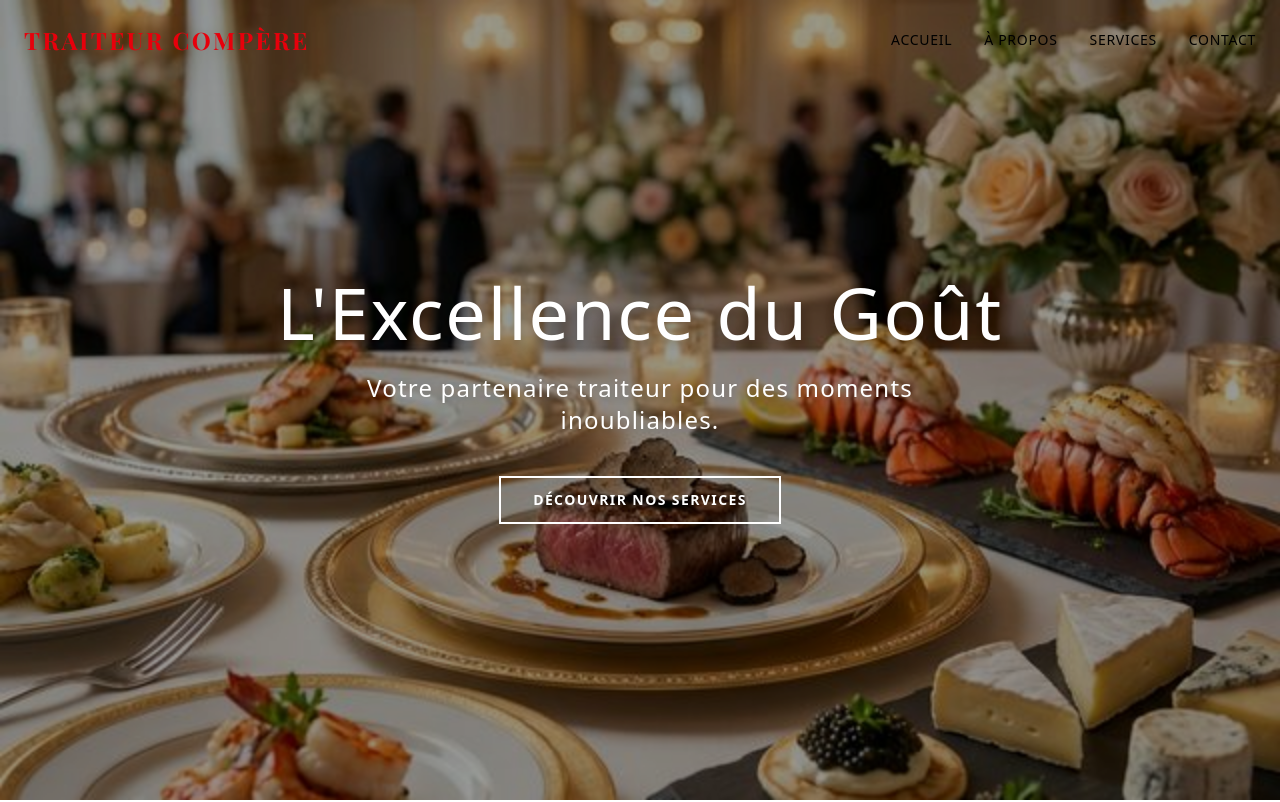
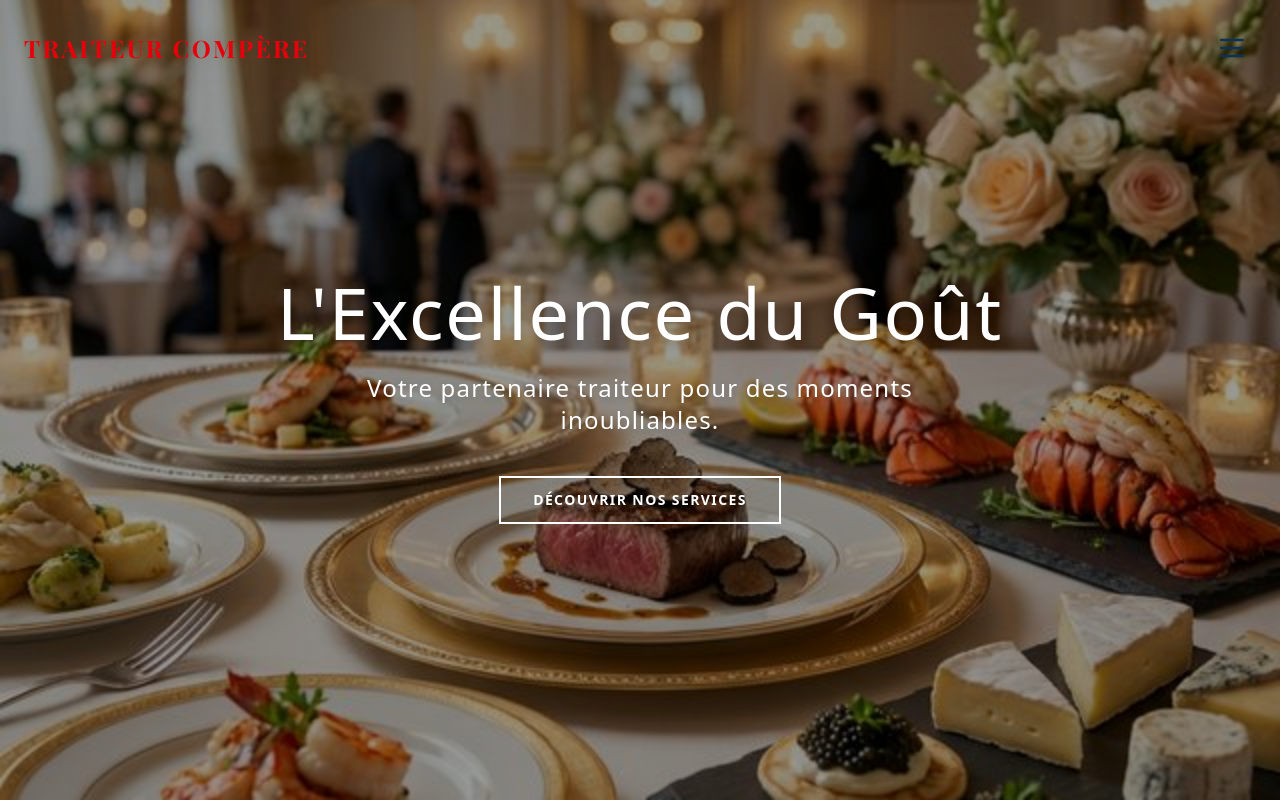
Before and after one commit to FlorianMeganck/traiteur-compere, a Next.js app: page / in a window 1280 px wide. Shown: the top 802 px of the page. Built offline with nearby package versions, Linux system fonts and the light colour scheme; a web font is replaced by a local one.

Commit message:
responsive bis

```diff
--- a/app/components/Navbar.tsx
+++ b/app/components/Navbar.tsx
@@ -5,7 +5,7 @@ import { useState, useEffect } from "react";
 
 export default function Navbar() {
     const [scrolled, setScrolled] = useState(false);
-    const [isMobileMenuOpen, setIsMobileMenuOpen] = useState(false);
+    const [isMenuOpen, setIsMenuOpen] = useState(false);
 
     useEffect(() => {
         const handleScroll = () => {
@@ -25,57 +25,38 @@ export default function Navbar() {
                     Traiteur Compère
                 </Link>
 
-                {/* Desktop Menu */}
-                <div className="hidden md:flex space-x-8">
-                    <NavLink href="/" label="Accueil" />
-                    <NavLink href="/about" label="À Propos" />
-                    <NavLink href="/services" label="Services" />
-                    <NavLink href="/contact" label="Contact" />
-                </div>
-
-                {/* Mobile Menu Button */}
+                {/* Menu Button */}
                 <button
-                    className="md:hidden text-primary focus:outline-none p-2"
-                    onClick={() => setIsMobileMenuOpen(!isMobileMenuOpen)}
+                    className="text-primary focus:outline-none p-2"
+                    onClick={() => setIsMenuOpen(!isMenuOpen)}
                     aria-label="Toggle menu"
                 >
-                    {isMobileMenuOpen ? (
-                        <svg className="w-6 h-6" fill="none" stroke="currentColor" viewBox="0 0 24 24" xmlns="http://www.w3.org/2000/svg">
+                    {isMenuOpen ? (
+                        <svg className="w-8 h-8" fill="none" stroke="currentColor" viewBox="0 0 24 24" xmlns="http://www.w3.org/2000/svg">
                             <path strokeLinecap="round" strokeLinejoin="round" strokeWidth={2} d="M6 18L18 6M6 6l12 12" />
                         </svg>
                     ) : (
-                        <svg className="w-6 h-6" fill="none" stroke="currentColor" viewBox="0 0 24 24" xmlns="http://www.w3.org/2000/svg">
+                        <svg className="w-8 h-8" fill="none" stroke="currentColor" viewBox="0 0 24 24" xmlns="http://www.w3.org/2000/svg">
                             <path strokeLinecap="round" strokeLinejoin="round" strokeWidth={2} d="M4 6h16M4 12h16M4 18h16" />
                         </svg>
                     )}
                 </button>
             </div>
 
-            {/* Mobile Menu Dropdown */}
-            {isMobileMenuOpen && (
-                <div className="md:hidden absolute top-full left-0 w-full bg-white shadow-lg py-6 flex flex-col items-center space-y-6 border-t border-gray-100 animate-in slide-in-from-top-2 duration-200">
-                    <MobileNavLink href="/" label="Accueil" onClick={() => setIsMobileMenuOpen(false)} />
-                    <MobileNavLink href="/about" label="À Propos" onClick={() => setIsMobileMenuOpen(false)} />
-                    <MobileNavLink href="/services" label="Services" onClick={() => setIsMobileMenuOpen(false)} />
-                    <MobileNavLink href="/contact" label="Contact" onClick={() => setIsMobileMenuOpen(false)} />
+            {/* Menu Dropdown */}
+            {isMenuOpen && (
+                <div className="absolute top-full right-0 w-full md:w-80 bg-white shadow-lg py-8 flex flex-col items-center space-y-6 border-t border-gray-100 animate-in slide-in-from-top-2 duration-200 md:rounded-bl-xl">
+                    <MenuLink href="/" label="Accueil" onClick={() => setIsMenuOpen(false)} />
+                    <MenuLink href="/about" label="À Propos" onClick={() => setIsMenuOpen(false)} />
+                    <MenuLink href="/services" label="Services" onClick={() => setIsMenuOpen(false)} />
+                    <MenuLink href="/contact" label="Contact" onClick={() => setIsMenuOpen(false)} />
                 </div>
             )}
         </nav>
     );
 }
 
-function NavLink({ href, label }: { href: string; label: string }) {
-    return (
-        <Link
-            href={href}
-            className="text-sm font-medium uppercase tracking-wider hover:text-gold transition-colors duration-300 text-foreground"
-        >
-            {label}
-        </Link>
-    );
-}
-
-function MobileNavLink({ href, label, onClick }: { href: string; label: string; onClick: () => void }) {
+function MenuLink({ href, label, onClick }: { href: string; label: string; onClick: () => void }) {
     return (
         <Link
             href={href}
```
